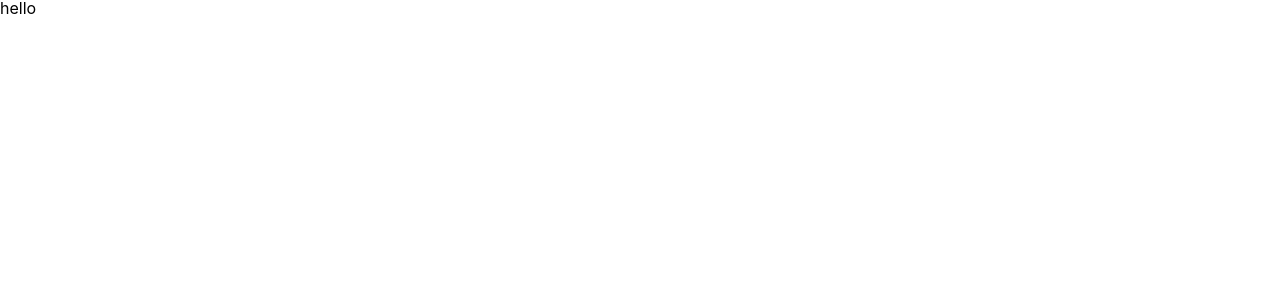
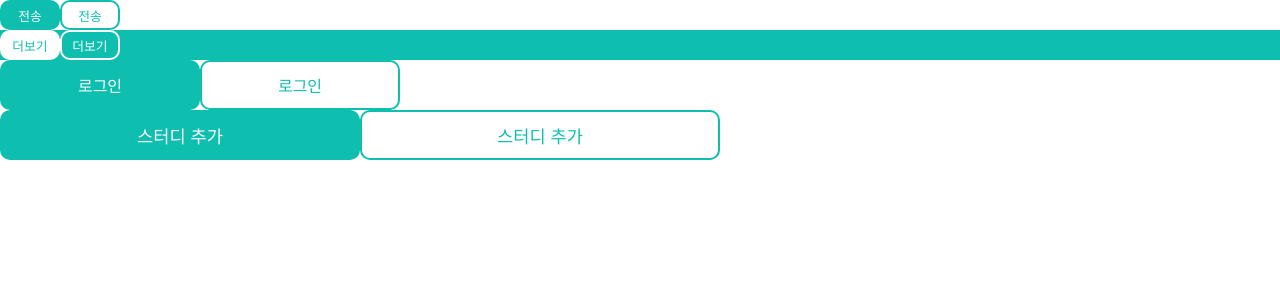
Before and after one commit to PaceMakerDev/Pace_Maker_Web, a Next.js app: page / in a window 1280 px wide. Shown: the top 300 px of the page. Built offline with nearby package versions, Linux system fonts and the light colour scheme.

Commit message:
Add Button atom to component

```diff
--- /dev/null
+++ b/components/atoms/Button/Button.styled.ts
@@ -0,0 +1,97 @@
+import styled, { css } from 'styled-components';
+
+const fillPrimary = css`
+  border: 2px solid #0ebeaf;
+  background-color: #0ebeaf;
+  color: #fff;
+`;
+
+const emptyPrimary = css`
+  border: 2px solid #0ebeaf;
+  color: #0ebeaf;
+
+  &:hover {
+    background-color: #0ebeaf;
+    color: #fff;
+  }
+`;
+
+const StyledSmallButton = styled.button`
+  width: 100%;
+  max-width: 60px;
+  height: 30px;
+  font-size: 0.8rem;
+  transition: all 0.2s ease;
+  cursor: pointer;
+`;
+
+const StyledMiddleButton = styled.button`
+  width: 100%;
+  max-width: 200px;
+  height: 50px;
+  font-size: 1rem;
+  transition: all 0.2s ease;
+  cursor: pointer;
+`;
+
+const StyledLargeButton = styled.button`
+  width: 100%;
+  max-width: 360px;
+  height: 50px;
+  font-size: 1.1rem;
+  transition: all 0.2s ease;
+  cursor: pointer;
+`;
+
+const fill = css`
+  border: 2px solid #fff;
+  border-radius: 10px;
+  background-color: #fff;
+  color: #0ebeaf;
+
+  &:hover {
+    transform: translateZ(0) scale(0.98);
+  }
+`;
+
+const empty = css`
+  border: 2px solid #fff;
+  border-radius: 10px;
+  background-color: transparent;
+  color: #fff;
+
+  &:hover {
+    background-color: #fff;
+    color: #0ebeaf;
+  }
+`;
+
+export const StyledSmallFillButton = styled(StyledSmallButton)<{ primary?: boolean }>`
+  ${fill}
+  ${props => props.primary && fillPrimary}
+`;
+
+export const StyledSmallEmptyButton = styled(StyledSmallButton)<{ primary?: boolean }>`
+  ${empty}
+  ${props => props.primary && emptyPrimary}
+`;
+
+export const StyledMiddleFillButton = styled(StyledMiddleButton)<{ primary?: boolean }>`
+  ${fill}
+  ${props => props.primary && fillPrimary}
+`;
+
+export const StyledMiddleEmptyButton = styled(StyledMiddleButton)<{ primary?: boolean }>`
+  ${empty}
+  ${props => props.primary && emptyPrimary}
+`;
+
+export const StyledLargeFillButton = styled(StyledLargeButton)<{ primary?: boolean }>`
+  ${fill}
+  ${props => props.primary && fillPrimary}
+`;
+
+export const StyledLargeEmptyButton = styled(StyledLargeButton)<{ primary?: boolean }>`
+  ${empty}
+  ${props => props.primary && emptyPrimary}
+`;
--- /dev/null
+++ b/components/atoms/Button/Button.tsx
@@ -0,0 +1,35 @@
+import {
+  StyledSmallFillButton,
+  StyledSmallEmptyButton,
+  StyledMiddleFillButton,
+  StyledMiddleEmptyButton,
+  StyledLargeFillButton,
+  StyledLargeEmptyButton,
+} from './Button.styled';
+
+interface Props {
+  primary?: boolean;
+}
+
+export const SmallFillButton: React.FC<Props> = ({ children, primary }) => {
+  return <StyledSmallFillButton primary={primary}>{children}</StyledSmallFillButton>;
+};
+
+export const SmallEmptyButton: React.FC<Props> = ({ children, primary }) => {
+  return <StyledSmallEmptyButton primary={primary}>{children}</StyledSmallEmptyButton>;
+};
+
+export const MiddleFillButton: React.FC<Props> = ({ children, primary }) => {
+  return <StyledMiddleFillButton primary={primary}>{children}</StyledMiddleFillButton>;
+};
+
+export const MiddleEmptyButton: React.FC<Props> = ({ children, primary }) => {
+  return <StyledMiddleEmptyButton primary={primary}>{children}</StyledMiddleEmptyButton>;
+};
+export const LargeFillButton: React.FC<Props> = ({ children, primary }) => {
+  return <StyledLargeFillButton primary={primary}>{children}</StyledLargeFillButton>;
+};
+
+export const LargeEmptyButton: React.FC<Props> = ({ children, primary }) => {
+  return <StyledLargeEmptyButton primary={primary}>{children}</StyledLargeEmptyButton>;
+};
--- a/pages/index.tsx
+++ b/pages/index.tsx
@@ -1,5 +1,33 @@
+import {
+  LargeEmptyButton,
+  LargeFillButton,
+  MiddleEmptyButton,
+  MiddleFillButton,
+  SmallEmptyButton,
+  SmallFillButton,
+} from 'components/atoms/Button/Button';
+
 const Index: React.FC = () => {
-  return <div>hello</div>
-}
+  return (
+    <>
+      <div>
+        <SmallFillButton primary>전송</SmallFillButton>
+        <SmallEmptyButton primary>전송</SmallEmptyButton>
+      </div>
+      <div style={{ backgroundColor: '#0ebeaf' }}>
+        <SmallFillButton>더보기</SmallFillButton>
+        <SmallEmptyButton>더보기</SmallEmptyButton>
+      </div>
+      <div>
+        <MiddleFillButton primary>로그인</MiddleFillButton>
+        <MiddleEmptyButton primary>로그인</MiddleEmptyButton>
+      </div>
+      <div>
+        <LargeFillButton primary>스터디 추가</LargeFillButton>
+        <LargeEmptyButton primary>스터디 추가</LargeEmptyButton>
+      </div>
+    </>
+  );
+};
 
 export default Index;
```
